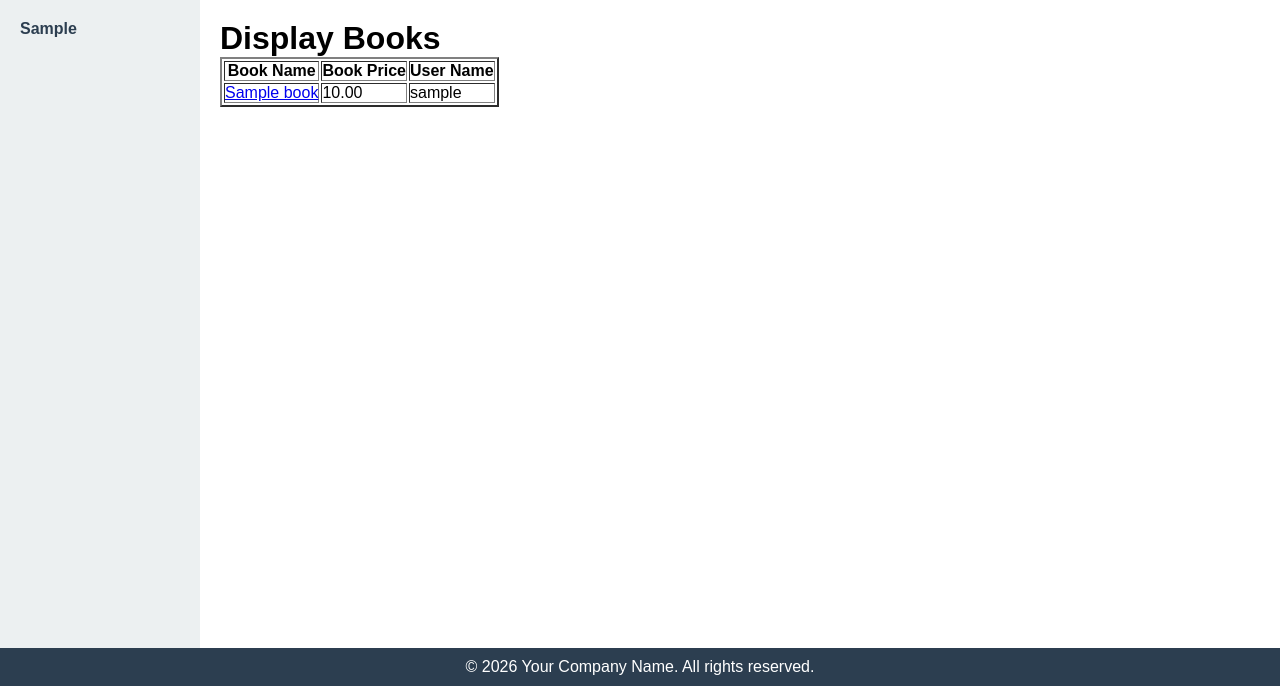
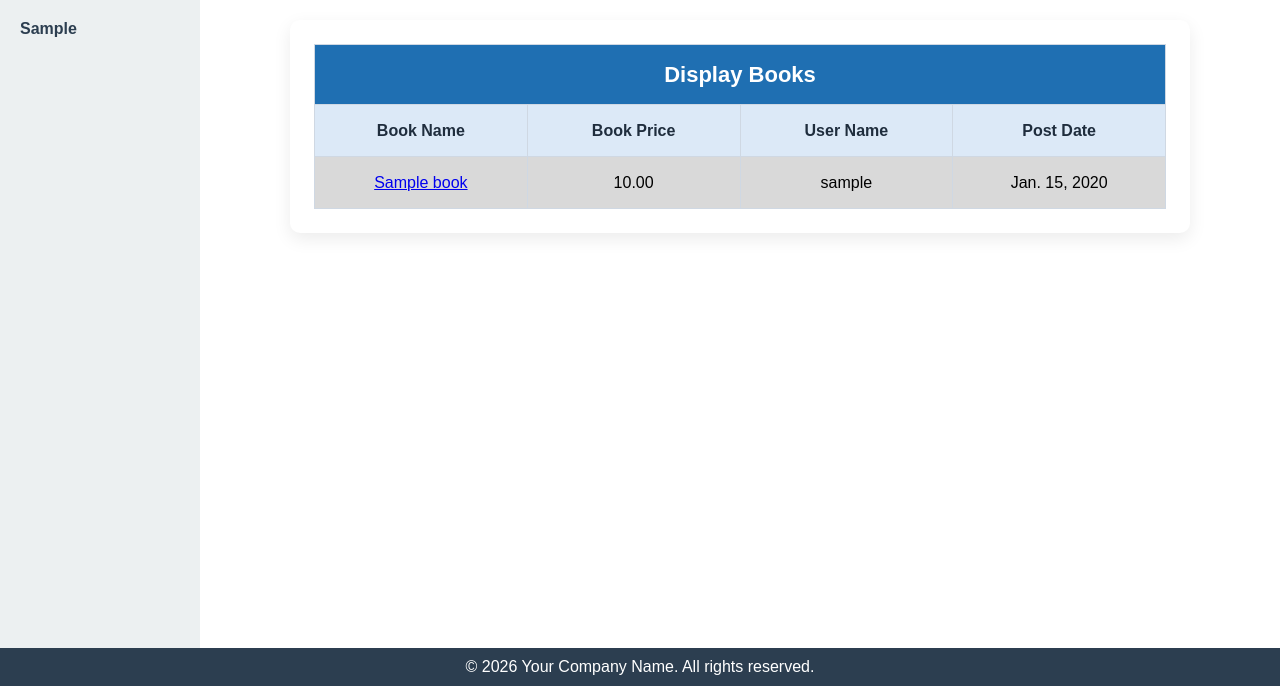
Before and after one commit to dlz21/BookEx, a Django app: page /displaybooks in a window 1280 px wide. Shown: the part 114-800 px from the top of the page. Run offline with Django 5.2, Linux system fonts and the light colour scheme; a user stored in the database is signed in; tables that the repository leaves empty hold one stand-in row (values such as "Sample post").

Commit message:
Updates 10/28

```diff
--- /dev/null
+++ b/bookEx/static/table_format.css
@@ -0,0 +1,51 @@
+.table-container {
+  max-width: 900px;
+  margin: 0 auto;
+  background: #ffffff;
+  padding: 24px;
+  border-radius: 10px;
+  box-shadow: 0 6px 18px rgba(0, 0, 0, 0.08);
+}
+
+.professional-table {
+  width: 100%;
+  border-collapse: collapse;
+  table-layout: fixed;
+}
+
+.professional-table th,
+.professional-table td {
+  border: 1px solid #cfd8e3;
+  width: 180px;
+  height: 52px;
+  padding: 10px;
+  text-align: center;
+  vertical-align: middle;
+  overflow: hidden;
+  white-space: nowrap;
+  text-overflow: ellipsis;
+  box-sizing: border-box;
+}
+
+.professional-table .table-title-row th {
+  background: #1f6fb2;
+  color: #ffffff;
+  font-size: 22px;
+  font-weight: 700;
+  text-align: center;
+  height: 60px;
+}
+
+.professional-table thead tr:nth-child(2) th {
+  background: #dce9f7;
+  color: #1f2d3d;
+  font-weight: 600;
+}
+
+.professional-table tbody tr:nth-child(odd) {
+  background: #d9d9d9;
+}
+
+.professional-table tbody tr:nth-child(even) {
+  background: #fff2a8;
+}
--- a/bookEx/templates/base.html
+++ b/bookEx/templates/base.html
@@ -4,6 +4,7 @@
     <meta charset="UTF-8">
     <title>Simple Layout</title>
     <link rel="stylesheet" href="../static/styles.css">
+    <link rel="stylesheet" href="../static/table_format.css" type="text/css" />
 </head>
 <body>
 
--- a/bookEx/templates/bookMng/displaybooks.html
+++ b/bookEx/templates/bookMng/displaybooks.html
@@ -10,31 +10,29 @@
 {% endblock sidenav %}
 
 {% block content %}
-    <h1>Display Books</h1>
-    <table border="2" >
+  <div class="table-container">
+    <table class="professional-table">
+      <thead>
+        <tr class="table-title-row">
+          <th colspan="4">Display Books</th>
+        </tr>
         <tr>
-            <th>
-              Book Name
-            </th>
-            <th>
-              Book Price
-            </th>
-            <th>
-              User Name
-            </th>
+          <th>Book Name</th>
+          <th>Book Price</th>
+          <th>User Name</th>
+          <th>Post Date</th>
         </tr>
+      </thead>
+      <tbody>
         {% for book in books %}
-          <tr>
-             <td>
-            <a href="{{ book.name }}">  {{ book.name }} </a>
-             </td>
-             <td>
-                {{ book.price }}
-             </td>
-             <td>
-                {{ book.username }}
-             </td>
-          </tr>
-       {% endfor %}
-   </table>
+        <tr>
+          <td><a href="book_detail/{{ book.id }}">  {{ book.name }} </a></td>
+          <td>{{ book.price }}</td>
+          <td>{{ book.username }}</td>
+          <td>{{ book.publishdate }}</td>
+        </tr>
+         {% endfor %}
+      </tbody>
+    </table>
+  </div>
 {% endblock content %}
--- a/bookMng/urls.py
+++ b/bookMng/urls.py
@@ -5,4 +5,7 @@ urlpatterns = [
     path('', views.index, name='index'),
     path('postbook', views.postbook, name='postbook'),
     path('displaybooks', views.displaybooks, name='displaybooks'),
+    path('book_detail/<int:book_id>', views.book_detail, name='book_detail'),
+    path('mybooks', views.mybooks, name='mybooks'),
+    path('book_delete/<int:book_id>', views.book_delete, name='book_delete'),
 ]
--- a/bookMng/views.py
+++ b/bookMng/views.py
@@ -59,6 +59,36 @@ def displaybooks(request):
         'books': books
     })
 
+def book_detail(request, book_id):
+    book = Book.objects.get(id=book_id)
+    book.pic_path = book.picture.url[14:]
+
+    return render(request,'bookMng/book_detail.html', {
+        'item_list': MainMenu.objects.all(),
+        'book': book
+    })
+
+def mybooks(request):
+    books = Book.objects.filter(username=request.user)
+
+    for b in books:
+        b.pic_path = b.picture.url[14:]
+
+    return render(request,'bookMng/mybooks.html', {
+        'item_list': MainMenu.objects.all(),
+        'books': books
+    })
+
+
+def book_delete(request, book_id):
+    book = Book.objects.get(id=book_id)
+    book.delete()
+
+    return render(request,'bookMng/book_delete.html', {
+        'item_list': MainMenu.objects.all(),
+    })
+
+
 class Register(CreateView):
     template_name = 'registration/register.html'
     form_class = UserCreationForm
```
Also changed, not shown: bookEx/templates/bookMng/book_delete.html (added, +17 -0 lines), bookEx/templates/bookMng/book_detail.html (added, +56 -0 lines), bookEx/templates/bookMng/mybooks.html (added, +54 -0 lines), bookEx/static/delete_button.jpg (added), bookEx/static/uploads/InitialD10_IZ82EPJ.jpeg (added), bookEx/static/uploads/django_lvC4AXX.jpeg (added).
